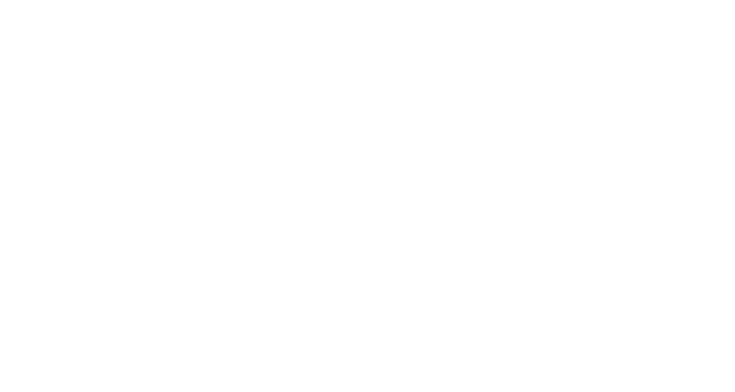
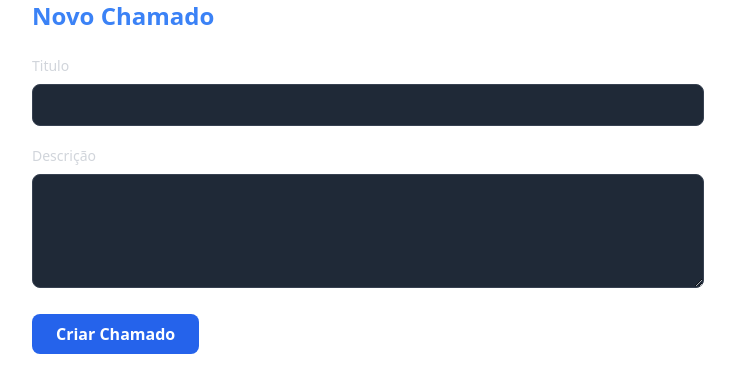
Before and after one commit to brandao-m/fixnow, a React app in the folder frontend/: page /novo-chamado in a window 1280 px wide. Before the commit this address had no page. Shown: the top 392 px of the page, without its empty margins (272-1007 px from the left). Built offline with nearby package versions, Linux system fonts and the light colour scheme; sample sign-in values are in the browser's storage; the HTML template or start-up script is replaced by a standard one.

Commit message:
frontend: adiciona botão de novo chamado no dashboard e melhora fluxo de criação

```diff
--- a/frontend/src/App.tsx
+++ b/frontend/src/App.tsx
@@ -1,22 +1,37 @@
 import { BrowserRouter, Routes, Route } from "react-router-dom";
 import Login from "./pages/Login";
 import Dashboard from "./pages/Dashboard";
+import NovoChamado from "./pages/NovoChamado";
 import ProtectedRoute from "./components/ProtectedRoute";
 
 function App() {
   return (
     <BrowserRouter>
       <Routes>
-        <Route path='/' element={<Login />} />
 
+        {/* Login */}
+        <Route path="/" element={<Login />} />
+
+        {/* Dashboard protegido */}
         <Route
-          path='/dashboard'
+          path="/dashboard"
           element={
             <ProtectedRoute>
               <Dashboard />
             </ProtectedRoute>
           }
         />
+
+        {/* Novo chamado protegido */}
+        <Route
+          path="/novo-chamado"
+          element={
+            <ProtectedRoute>
+              <NovoChamado />
+            </ProtectedRoute>
+          }
+        />
+
       </Routes>
     </BrowserRouter>
   );
--- a/frontend/src/pages/Dashboard.tsx
+++ b/frontend/src/pages/Dashboard.tsx
@@ -1,6 +1,7 @@
 import { useEffect, useState } from "react";
+import { useNavigate } from "react-router-dom";
 import api from "../api/api";
-import Layout from '../components/layout';
+import Layout from "../components/layout";
 
 interface Chamado {
   id: number;
@@ -19,6 +20,7 @@
 export default function Dashboard() {
   const [chamados, setChamados] = useState<Chamado[]>([]);
   const [user, setUser] = useState<User | null>(null);
+  const [mostrarFormulario, setMostrarFormulario] = useState(false);
 
   const [titulo, setTitulo] = useState("");
   const [descricao, setDescricao] = useState("");
@@ -34,7 +36,6 @@
       try {
         const userResponse = await api.get("/usuarios/me");
         setUser(userResponse.data);
-
         await carregarChamados();
       } catch (error) {
         alert("Erro ao carregar dados");
@@ -55,6 +56,7 @@
       setTitulo("");
       setDescricao("");
       setEndereco("");
+      setMostrarFormulario(false);
 
       await carregarChamados();
     } catch (error) {
@@ -64,34 +66,46 @@
 
   return (
     <Layout user={user}>
-
-      <h2 className="text-3xl font-bold mb-6 text-blue-400">
+      {/* Header do Dashboard */}
+      <div className="flex justify-between items-center mb-6">
+        <h2 className="text-3xl font-bold text-blue-400">
           Dashboard
         </h2>
 
-      {user?.role === 'cliente' && (
+        {user?.role === "cliente" && (
+          <button
+            onClick={() => setMostrarFormulario(!mostrarFormulario)}
+            className="bg-blue-600 hover:bg-blue-700 text-white px-4 py-2 rounded-lg font-semibold transition"
+          >
+            + Novo Chamado
+          </button>
+        )}
+      </div>
+
+      {/* Formulário */}
+      {user?.role === "cliente" && mostrarFormulario && (
         <div className="bg-gray-900 p-6 rounded-xl shadow-lg mb-10 border border-gray-800">
           <h3 className="text-xl font-semibold mb-4">
-            Novo Chamado
+            Criar Novo Chamado
           </h3>
 
           <div className="flex flex-col gap-3">
             <input
-            className="bg-gray-800 border border-gray-700 rounded-md px-3 py-2 focus:outline-none focus:ring-2 focus:ring-blue-500"
+              className="bg-gray-800 border border-gray-700 rounded-md px-3 py-2 text-white placeholder-gray-400 focus:outline-none focus:ring-2 focus:ring-blue-500"
               placeholder="Título"
               value={titulo}
               onChange={(e) => setTitulo(e.target.value)}
             />
 
             <input
-            className="bg-gray-800 border border-gray-700 rounded-md px-3 py-2 focus:outline-none focus:ring-2 focus:ring-blue-500"
+              className="bg-gray-800 border border-gray-700 rounded-md px-3 py-2 text-white placeholder-gray-400 focus:outline-none focus:ring-2 focus:ring-blue-500"
               placeholder="Descrição"
               value={descricao}
               onChange={(e) => setDescricao(e.target.value)}
             />
 
             <input
-            className="bg-gray-800 border border-gray-700 rounded-md px-3 py-2 focus:outline-none focus:ring-2 focus:ring-blue-500"
+              className="bg-gray-800 border border-gray-700 rounded-md px-3 py-2 text-white placeholder-gray-400 focus:outline-none focus:ring-2 focus:ring-blue-500"
               placeholder="Endereço"
               value={endereco}
               onChange={(e) => setEndereco(e.target.value)}
@@ -99,7 +113,7 @@
 
             <button
               onClick={criarChamado}
-            className="bg-blue-600 hover:bg-blue-700 transition rounded-md py-2 font-semibold"
+              className="bg-blue-600 hover:bg-blue-700 text-white rounded-md py-2 font-semibold transition"
             >
               Criar Chamado
             </button>
@@ -107,6 +121,7 @@
         </div>
       )}
 
+      {/* Lista de chamados */}
       <h3 className="text-2xl font-semibold mb-4">
         Chamados
       </h3>
@@ -138,6 +153,6 @@
           ))}
         </div>
       )}
-
     </Layout>
-)};
+  );
+}
--- /dev/null
+++ b/frontend/src/pages/NovoChamado.tsx
@@ -0,0 +1,69 @@
+import { useState } from 'react';
+import { useNavigate } from 'react-router-dom';
+import api from '../api/api';
+
+export default function NovoChamado() {
+    const [titulo, setTitulo] = useState('');
+    const [descricao, setDescricao] = useState('');
+    const navigate = useNavigate();
+
+    async function handleSubmit(e: React.FormEvent) {
+        e.preventDefault();
+
+        try{
+            await api.post('/chamados/', {
+                titulo,
+                descricao,
+            });
+
+            navigate('/dashboard');
+        } catch (error) {
+            alert('Erro ao criar chamado');
+        }
+    }
+
+    return (
+        <div className='max-w-2xl mx-auto'>
+            <h1 className='text-2xl font-bold text-blue-500 mb-6'>
+                Novo Chamado
+            </h1>
+
+            <form onSubmit={handleSubmit} className='space-y-5'>
+
+                <div>
+                    <label className='block text-sm text-gray-300 mb-2'>
+                        Titulo
+                    </label>
+                    <input
+                    type='text'
+                    className='w-full bg-gray-800 border border-gray-700 rounded-lg px-4 py-2
+                    text-white focus:outline-none focus:ring-2 focus:ring-blue-500 transition'
+                    value={titulo}
+                    onChange={(e) => setTitulo(e.target.value)}
+                    required
+                    />
+                </div>
+                <div>
+          <label className="block text-sm text-gray-300 mb-2">
+            Descrição
+          </label>
+          <textarea
+            className="w-full bg-gray-800 border border-gray-700 rounded-lg px-4 py-2 text-white focus:outline-none focus:ring-2 focus:ring-blue-500 transition"
+            rows={4}
+            value={descricao}
+            onChange={(e) => setDescricao(e.target.value)}
+            required
+          />
+        </div>
+
+        <button
+          type="submit"
+          className="bg-blue-600 hover:bg-blue-700 text-white px-6 py-2 rounded-lg font-semibold transition"
+        >
+          Criar Chamado
+        </button>
+
+      </form>
+    </div>
+  );
+}
```
Lines whose indentation alone changed are shown as unchanged.
